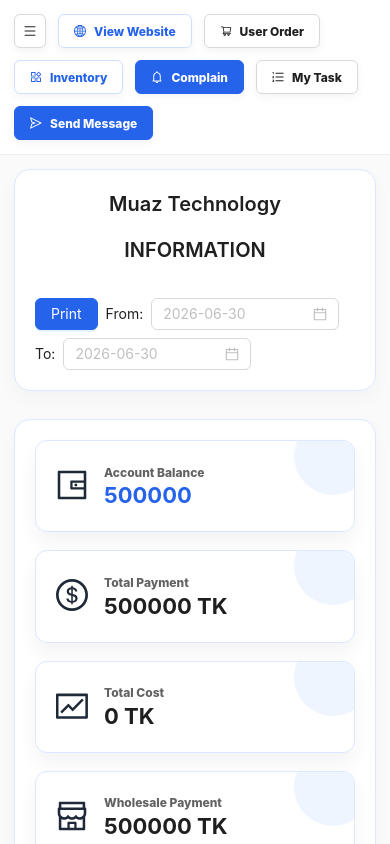
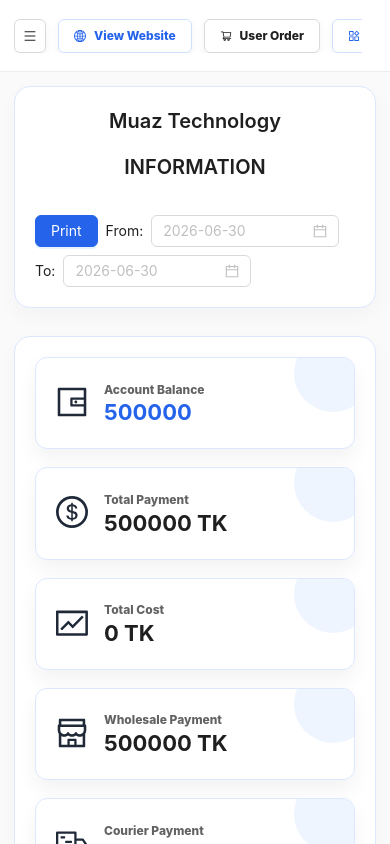
Before and after one commit to hakalukidev/ERP-System-Muaz-Technology, a Next.js app: page / in a window 390 px wide. Shown: the top 844 px of the page. Built offline with nearby package versions, Linux system fonts and the light colour scheme.

Commit message:
fix admin header layout

```diff
--- a/src/app/globals.css
+++ b/src/app/globals.css
@@ -15,6 +15,10 @@
   margin: 0;
   background: #fafafa;
   color: var(--text);
+}
+
+.ant-layout {
+  min-width: 0;
 }
 
 .admin-shell {
@@ -114,21 +118,45 @@
 
 .admin-header {
   height: 72px !important;
+  min-height: 72px !important;
   background: #fff !important;
   border-bottom: 1px solid #eee;
   padding: 0 22px !important;
-  display: flex;
+  display: grid;
+  grid-template-columns: minmax(0, 1fr) auto;
   align-items: center;
-  justify-content: space-between;
+  gap: 16px;
   line-height: normal !important;
   position: sticky;
   top: 0;
   z-index: 20;
+  overflow: hidden;
+}
+
+.admin-actions {
+  display: flex;
+  align-items: center;
+  gap: 12px;
+  min-width: 0;
+  overflow-x: auto;
+  overflow-y: hidden;
+  white-space: nowrap;
+  scrollbar-width: none;
+}
+
+.admin-actions::-webkit-scrollbar {
+  display: none;
+}
+
+.admin-actions a {
+  display: inline-flex;
+  flex: 0 0 auto;
 }
 
 .header-icon-btn,
 .top-action {
   height: 34px;
+  flex: 0 0 auto;
   border-radius: 6px;
   font-weight: 800;
   font-size: 12px;
@@ -150,6 +178,7 @@
 .admin-user {
   font-weight: 800;
   flex-shrink: 0;
+  justify-self: end;
 }
 
 .admin-content {
@@ -546,8 +575,9 @@
 
   .admin-header {
     height: auto !important;
+    min-height: 72px !important;
     padding: 14px !important;
-    align-items: flex-start;
+    align-items: center;
     gap: 14px;
   }
 
--- a/src/components/admin/AdminShell.tsx
+++ b/src/components/admin/AdminShell.tsx
@@ -79,7 +79,7 @@
 
       <Layout>
         <Header className="admin-header">
-          <Space size={12} wrap>
+          <div className="admin-actions">
             <Button className="header-icon-btn" icon={<MenuOutlined />} />
             <a href="https://www.muazbd.com/" target="_blank" rel="noreferrer">
               <Button className="top-action ghost-blue" icon={<GlobalOutlined />}>View Website</Button>
@@ -97,7 +97,7 @@
             <Button className="top-action primary-action" icon={<SendOutlined />} onClick={() => setMessageOpen(true)}>
               Send Message
             </Button>
-          </Space>
+          </div>
 
           <Space size={10} className="admin-user">
             <Avatar size={34} src="https://i.pravatar.cc/64?img=12" />
```
